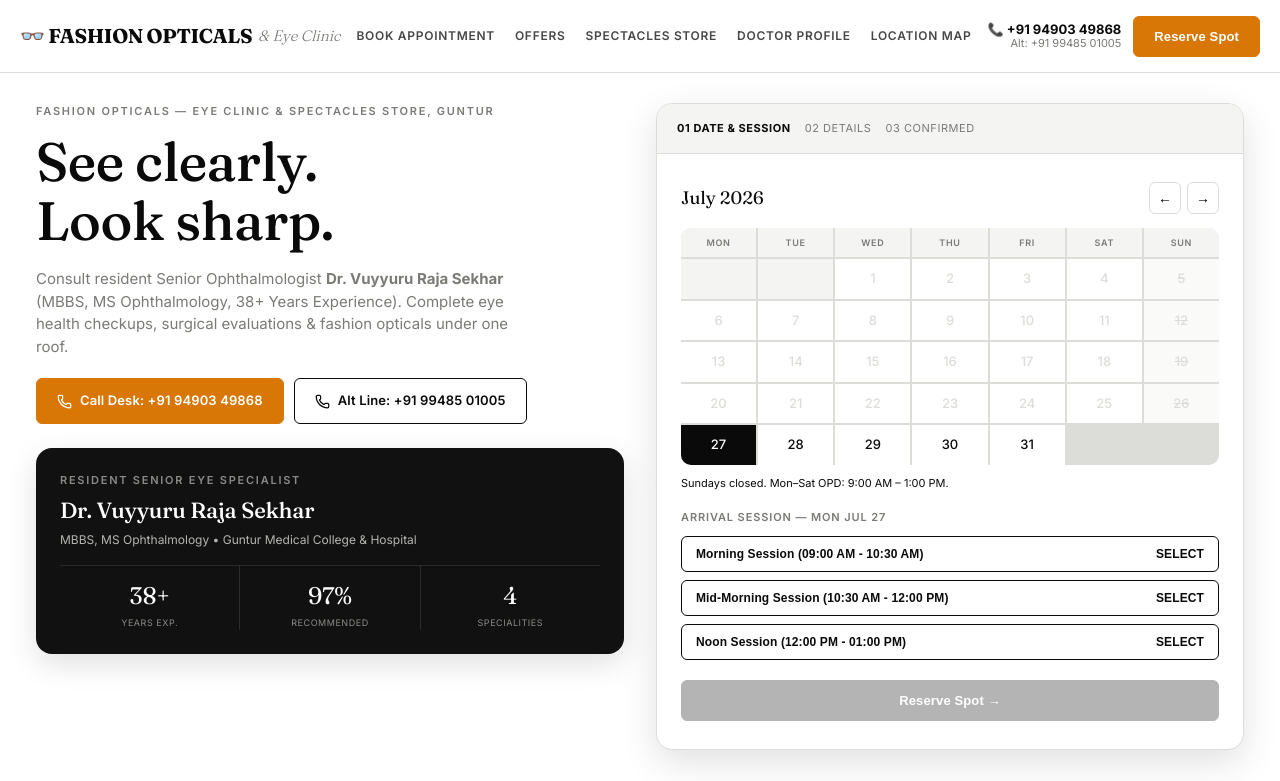
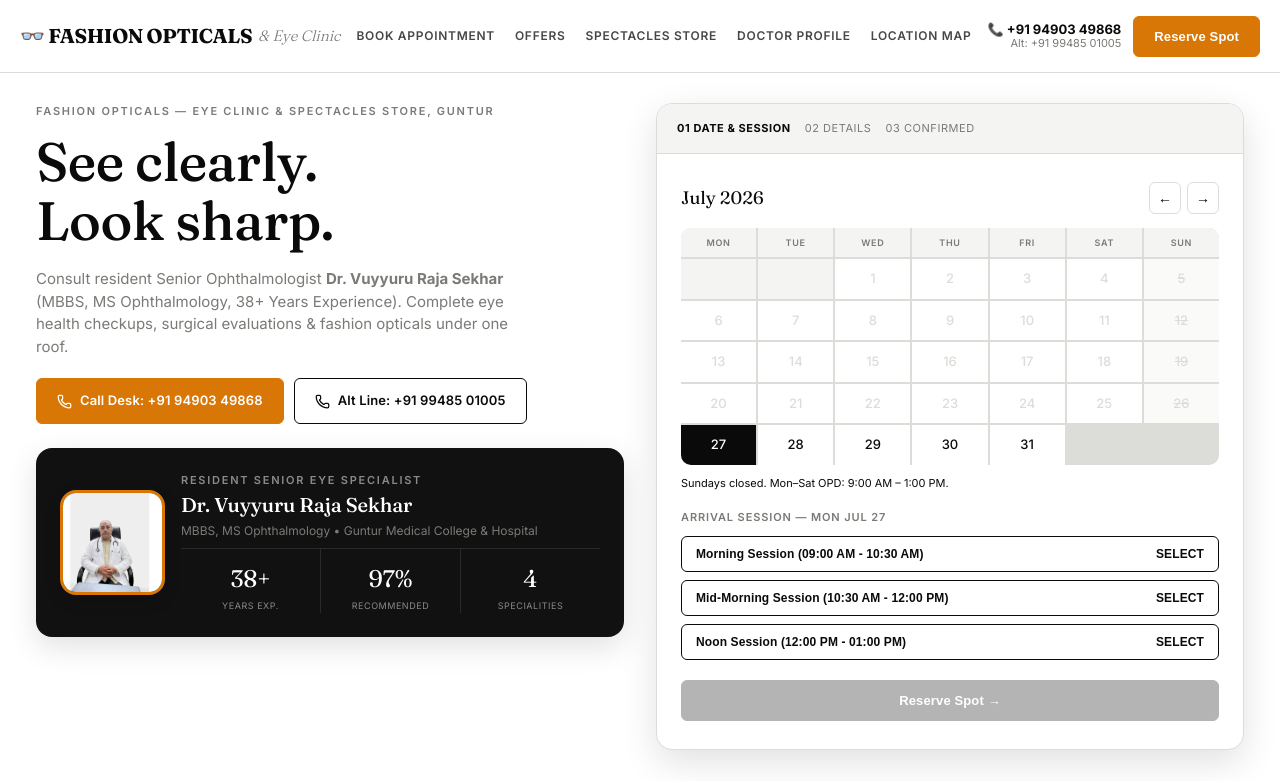
Before and after one commit to fazalshai/fashionopticals, a React (Vite) app: page / in a window 1280 px wide. Shown: the top 781 px of the page. Built offline with nearby package versions, Linux system fonts and the light colour scheme.

Commit message:
Render Dr. Vuyyuru Raja Sekhar portrait photo and computerized eye examination photo directly in App.jsx homepage hero and doctor profile cards

```diff
--- a/src/App.jsx
+++ b/src/App.jsx
@@ -11,6 +11,8 @@
   generateTimeSlots
 } from './utils/storage';
 import { Phone, PlusCircle, Menu, X, MapPin, Download, Trash2, Database, ExternalLink, Calendar, RefreshCw } from 'lucide-react';
+import doctorImg from './assets/dr_vuyyuru_raja_sekhar.png';
+import eyeExamImg from './assets/eye_examination_clinic.jpg';
 
 export default function App() {
   // Navigation & View State
@@ -357,10 +359,16 @@
                     </a>
                   </div>
 
-                  <div className="doctor-card">
+                  <div className="doctor-card" style={{ display: 'flex', gap: '16px', alignItems: 'center', flexWrap: 'wrap' }}>
+                    <img
+                      src={doctorImg}
+                      alt="Dr. Vuyyuru Raja Sekhar"
+                      style={{ width: '105px', height: '105px', borderRadius: '16px', objectFit: 'cover', objectPosition: 'center top', border: '3px solid var(--accent-gold)', boxShadow: '0 6px 16px rgba(0,0,0,0.15)', flexShrink: 0 }}
+                    />
+                    <div style={{ flex: 1, minWidth: '180px' }}>
                       <div className="eyebrow">Resident Senior Eye Specialist</div>
-                    <h2>{DOCTOR_INFO.name}</h2>
-                    <div className="cred">{DOCTOR_INFO.qualifications} • {DOCTOR_INFO.affiliation}</div>
+                      <h2 style={{ fontSize: '20px', margin: '2px 0' }}>{DOCTOR_INFO.name}</h2>
+                      <div className="cred" style={{ fontSize: '12px', color: 'var(--gray)', marginBottom: '8px' }}>{DOCTOR_INFO.qualifications} • {DOCTOR_INFO.affiliation}</div>
 
                       <div className="stat-row">
                         <div className="stat">
@@ -374,6 +382,7 @@
                         <div className="stat">
                           <div className="num">4</div>
                           <div className="label">Specialities</div>
+                        </div>
                       </div>
                     </div>
                   </div>
@@ -820,6 +829,38 @@
                   <h2>Meet Dr. Vuyyuru Raja Sekhar</h2>
                 </div>
                 <div className="eyebrow">Resident Senior Specialist</div>
+              </div>
+
+              {/* REAL DOCTOR & IN-CLINIC EYE TESTING PHOTOS */}
+              <div style={{ display: 'grid', gridTemplateColumns: 'repeat(auto-fit, minmax(290px, 1fr))', gap: '24px', marginBottom: '40px' }}>
+                <div style={{ border: '1px solid var(--line)', borderRadius: '16px', overflow: 'hidden', background: 'var(--paper)', boxShadow: '0 6px 20px rgba(0,0,0,0.06)' }}>
+                  <img
+                    src={doctorImg}
+                    alt={DOCTOR_INFO.name}
+                    style={{ width: '100%', height: '260px', objectFit: 'cover', objectPosition: 'center top', display: 'block' }}
+                  />
+                  <div style={{ padding: '20px' }}>
+                    <div className="eyebrow">Resident Senior Eye Specialist</div>
+                    <h3 style={{ fontSize: '20px', margin: '4px 0' }}>{DOCTOR_INFO.name}</h3>
+                    <div style={{ color: 'var(--accent-gold)', fontSize: '13px', fontWeight: 600, marginBottom: '8px' }}>{DOCTOR_INFO.qualifications} • {DOCTOR_INFO.affiliation}</div>
+                    <p style={{ color: 'var(--gray)', fontSize: '13px', lineHeight: '1.6' }}>{DOCTOR_INFO.bio}</p>
+                  </div>
+                </div>
+
+                <div style={{ border: '1px solid var(--line)', borderRadius: '16px', overflow: 'hidden', background: 'var(--paper)', boxShadow: '0 6px 20px rgba(0,0,0,0.06)' }}>
+                  <img
+                    src={eyeExamImg}
+                    alt="Dr. Vuyyuru Raja Sekhar performing eye examination with ARK refraction machine"
+                    style={{ width: '100%', height: '260px', objectFit: 'cover', objectPosition: 'center 30%', display: 'block' }}
+                  />
+                  <div style={{ padding: '20px' }}>
+                    <div className="eyebrow">Real In-Clinic Eye Diagnostic Room</div>
+                    <h3 style={{ fontSize: '20px', margin: '4px 0' }}>Computerized ARK Eye Examination</h3>
+                    <p style={{ color: 'var(--gray)', fontSize: '13px', lineHeight: '1.6' }}>
+                      State-of-the-art refractive eye testing equipment &amp; complete visual health checkups under direct supervision of Dr. Vuyyuru Raja Sekhar at Kanna Vari Thota, Guntur Clinic.
+                    </p>
+                  </div>
+                </div>
               </div>
 
               <div className="grid-4">
```
Lines whose indentation alone changed are shown as unchanged.
